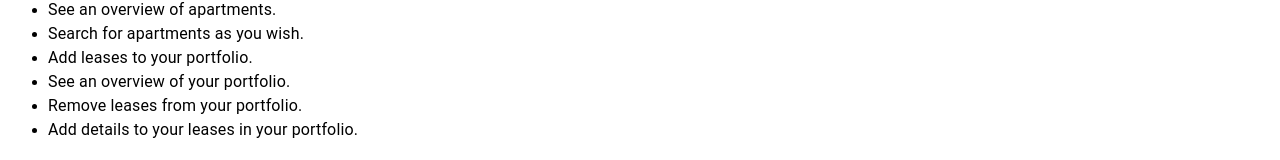
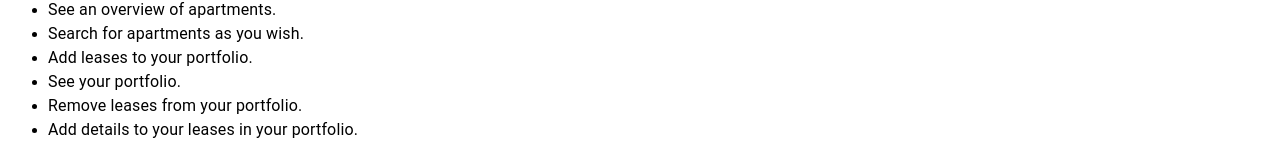
Before and after one commit to easteryard/lease-portfolio, a React (Create React App) app: page /about in a window 1280 px wide. Shown: the part 237-397 px from the top of the page. Built offline with nearby package versions, Linux system fonts and the light colour scheme.

Commit message:
About change

```diff
--- a/src/pages/About/About.tsx
+++ b/src/pages/About/About.tsx
@@ -36,7 +36,7 @@ function About () {
                         <li><Typography>See an overview of apartments.</Typography></li>
                         <li><Typography>Search for apartments as you wish.</Typography></li>
                         <li><Typography>Add leases to your portfolio.</Typography></li>
-                        <li><Typography>See an overview of your portfolio.</Typography></li>
+                        <li><Typography>See your portfolio.</Typography></li>
                         <li><Typography>Remove leases from your portfolio.</Typography></li>
                         <li><Typography>Add details to your leases in your portfolio.</Typography></li>
                     </ul>
```
Also changed, not shown: 1 other file (tests, documents, lock files or other folders).
